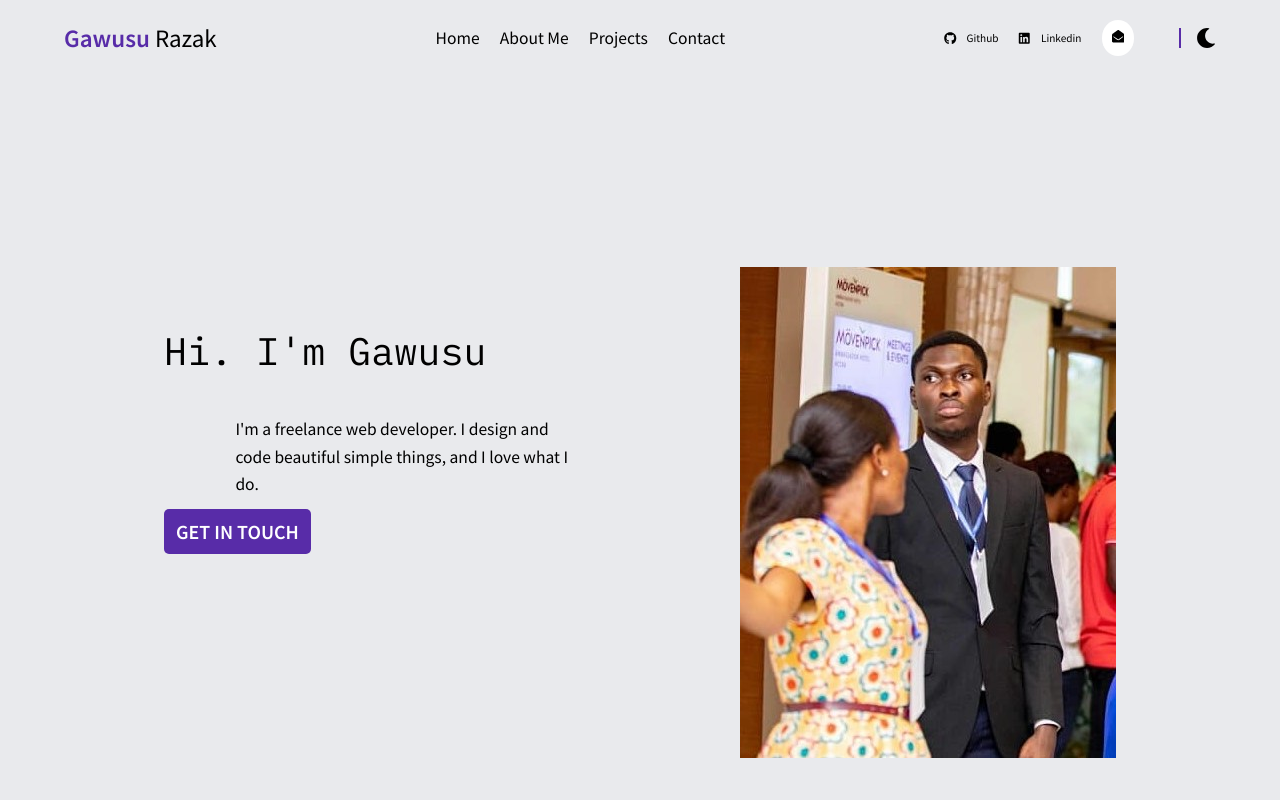
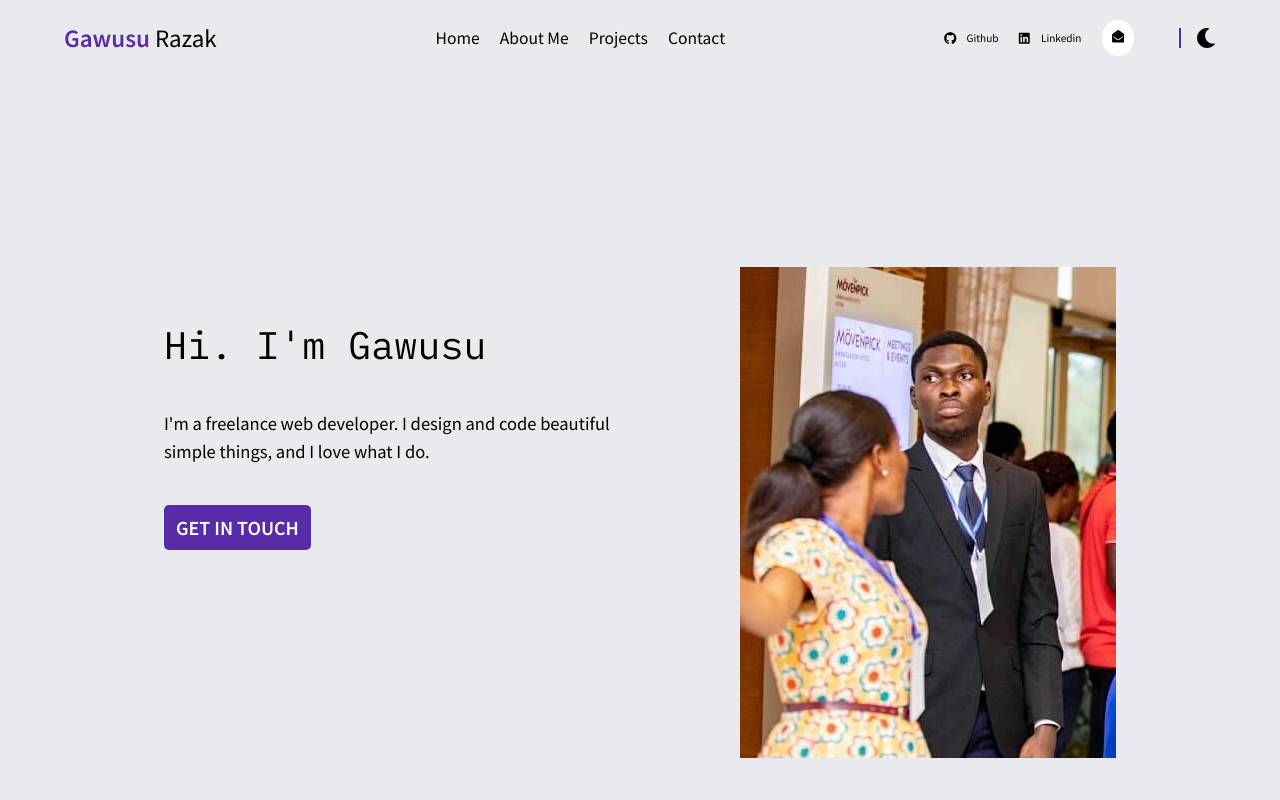
Before and after one commit to Razak-Gawusu/my-portfolio, a React (Create React App) app: page / in a window 1280 px wide. Shown: the top 800 px of the page. Built offline with nearby package versions, Linux system fonts and the light colour scheme.

Commit message:
styled hero section

```diff
--- a/src/styles/_hero.scss
+++ b/src/styles/_hero.scss
@@ -9,17 +9,13 @@
     text-align: center;
     background-color: $lightModeBackgroundAlt;
 
-    .paragraph{
-        width: 70%;
-        margin: auto;
-        padding: 2rem 0;
-    }
-
     .hero__image{
         margin: 4rem 0;
     }
 
     .link{
+        margin-top: 2rem;
+        display: inline-block;
         font-size: clamp(1.7rem, 2vw, 2rem);
         color: $darkModeText;
         text-decoration: none;
--- a/src/styles/_projects.scss
+++ b/src/styles/_projects.scss
@@ -15,7 +15,7 @@
         text-align: center;
         display: block;
         padding: 4rem 0;
-        font-size: 2.75rem;
+        font-size: clamp(1.75rem, 2vw, 2.75rem);
     }
 
     .projects__works{
--- a/src/styles/_responsive.scss
+++ b/src/styles/_responsive.scss
@@ -3,6 +3,11 @@
 @include media-sm{
     .hero{
         padding-top: 10rem;
+
+        .paragraph{
+            width: 80%;
+            margin: auto;
+        }
     }
 
     .header{
--- a/src/styles/_styles.scss
+++ b/src/styles/_styles.scss
@@ -32,7 +32,7 @@
 }
 
 .paragraph{
-    font-size: clamp(1.4rem, 2vw, 1.75rem);
+    font-size: clamp(1.6rem, 2vw, 1.85rem);
     color: $lightModeText;
     padding: 2rem 0;
     font-family: 'Source Sans Pro', sans-serif;
@@ -41,7 +41,7 @@
 }
 
 .link{
-    font-size: 1.75rem;
+    font-size: clamp(1.4rem, 2vw, 1.75rem);
     text-decoration: underline;
     color: $accentColor1;
     text-transform: uppercase;
--- a/src/styles/main.css
+++ b/src/styles/main.css
@@ -54,7 +54,7 @@ img {
 }
 
 .paragraph {
-  font-size: clamp(1.4rem, 2vw, 1.75rem);
+  font-size: clamp(1.6rem, 2vw, 1.85rem);
   color: #000000;
   padding: 2rem 0;
   font-family: "Source Sans Pro", sans-serif;
@@ -63,7 +63,7 @@ img {
 }
 
 .link {
-  font-size: 1.75rem;
+  font-size: clamp(1.4rem, 2vw, 1.75rem);
   text-decoration: underline;
   color: #582ca8;
   text-transform: uppercase;
@@ -148,7 +148,7 @@ img {
 }
 
 .paragraph {
-  font-size: clamp(1.4rem, 2vw, 1.75rem);
+  font-size: clamp(1.6rem, 2vw, 1.85rem);
   color: #000000;
   padding: 2rem 0;
   font-family: "Source Sans Pro", sans-serif;
@@ -157,7 +157,7 @@ img {
 }
 
 .link {
-  font-size: 1.75rem;
+  font-size: clamp(1.4rem, 2vw, 1.75rem);
   text-decoration: underline;
   color: #582ca8;
   text-transform: uppercase;
@@ -214,15 +214,12 @@ img {
   text-align: center;
   background-color: #E9EAED;
 }
-.hero .paragraph {
-  width: 70%;
-  margin: auto;
-  padding: 2rem 0;
-}
 .hero .hero__image {
   margin: 4rem 0;
 }
 .hero .link {
+  margin-top: 2rem;
+  display: inline-block;
   font-size: clamp(1.7rem, 2vw, 2rem);
   color: #ffffff;
   text-decoration: none;
@@ -239,6 +236,10 @@ img {
 @media screen and (max-width: 600px) {
   .hero {
     padding-top: 10rem;
+  }
+  .hero .paragraph {
+    width: 80%;
+    margin: auto;
   }
   .header .container .mobile__toggleTheme {
     display: flex !important;
@@ -416,7 +417,7 @@ img {
 }
 
 .paragraph {
-  font-size: clamp(1.4rem, 2vw, 1.75rem);
+  font-size: clamp(1.6rem, 2vw, 1.85rem);
   color: #000000;
   padding: 2rem 0;
   font-family: "Source Sans Pro", sans-serif;
@@ -425,7 +426,7 @@ img {
 }
 
 .link {
-  font-size: 1.75rem;
+  font-size: clamp(1.4rem, 2vw, 1.75rem);
   text-decoration: underline;
   color: #582ca8;
   text-transform: uppercase;
@@ -542,7 +543,7 @@ img {
   text-align: center;
   display: block;
   padding: 4rem 0;
-  font-size: 2.75rem;
+  font-size: clamp(1.75rem, 2vw, 2.75rem);
 }
 .projects .projects__works {
   display: grid;
```
Also changed, not shown: 1 other file (tests, documents, lock files or other folders).
